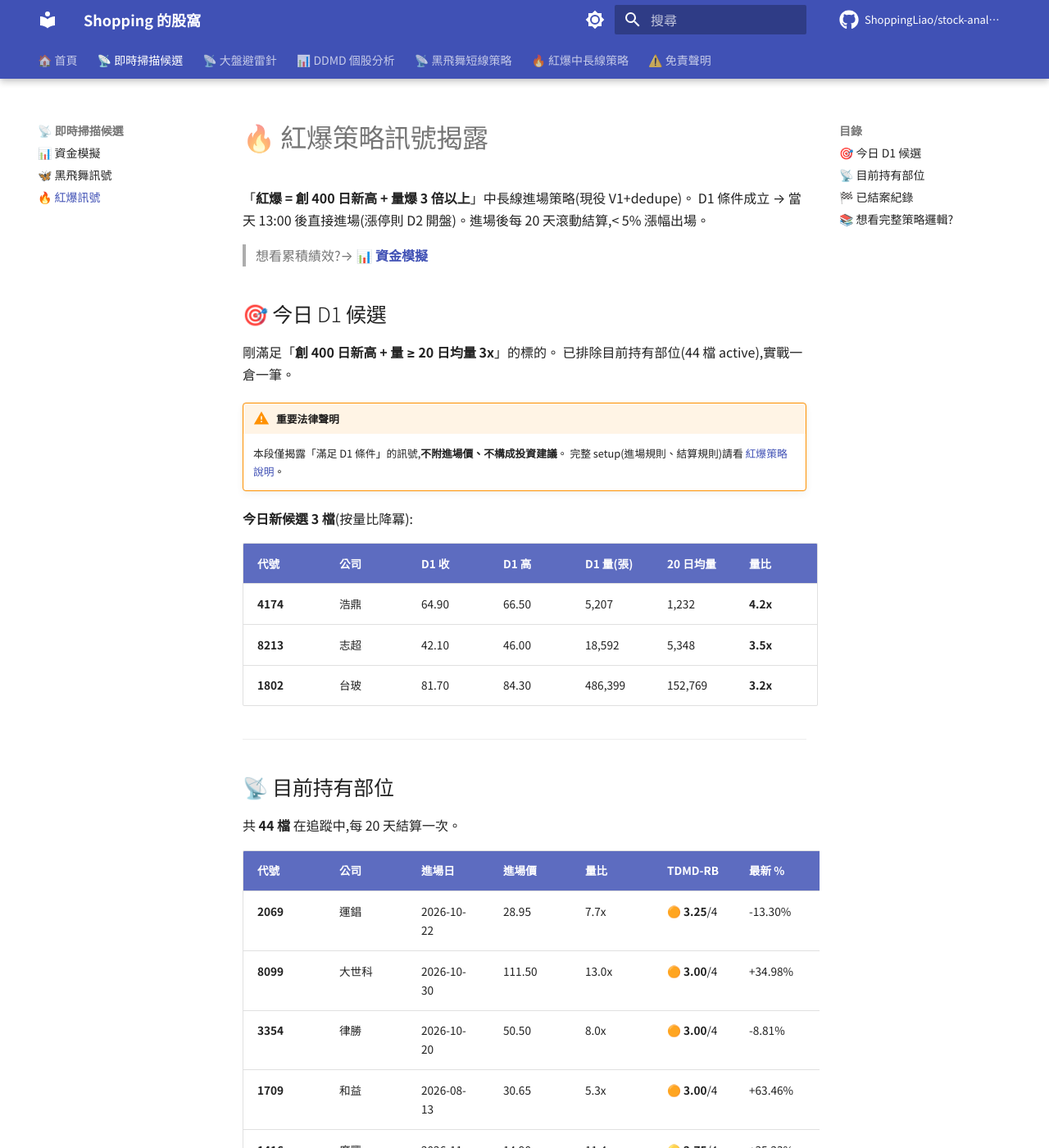
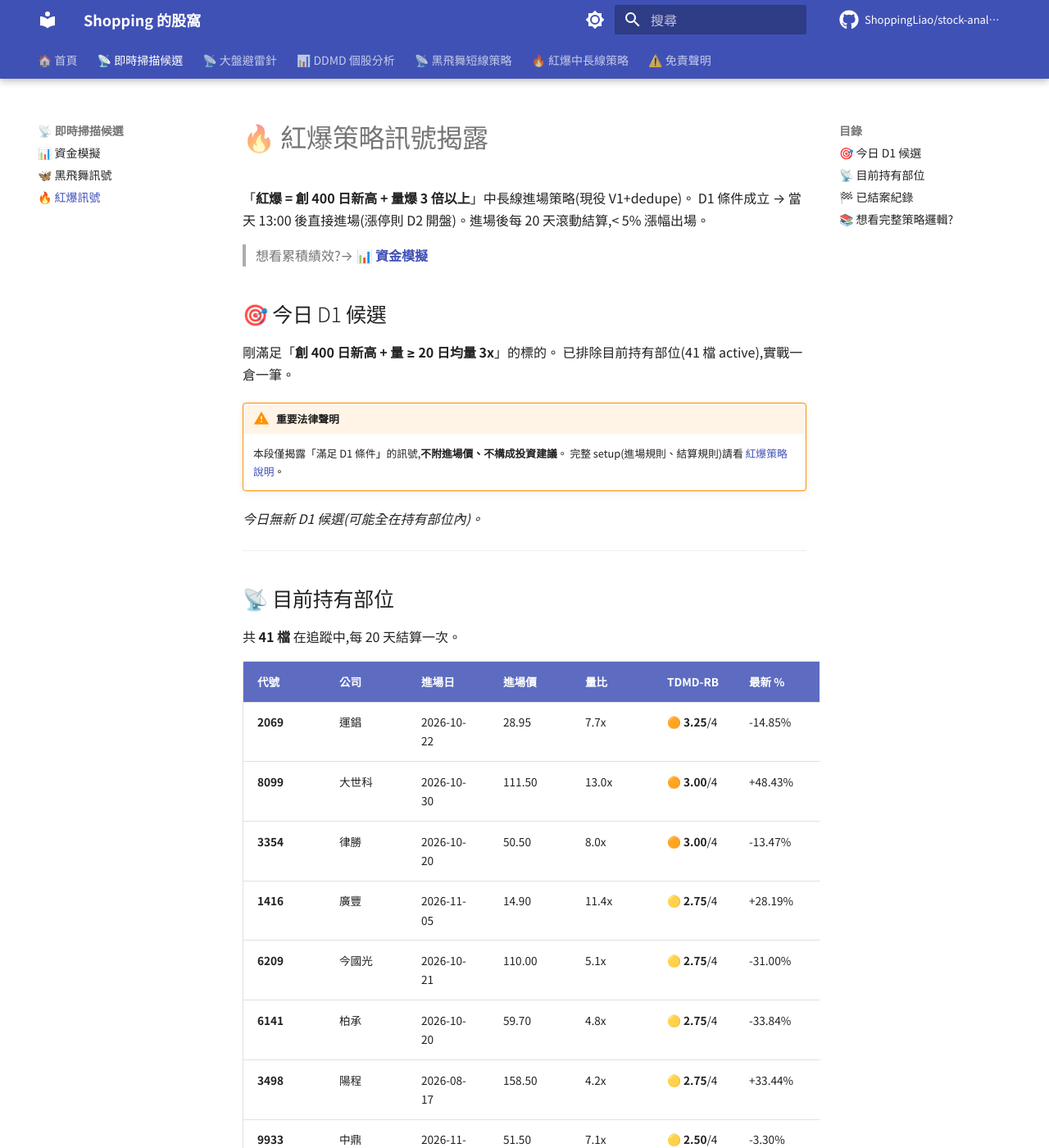
Before and after one commit to ShoppingLiao/stock-analysis-public, an MkDocs documentation site: the page built from docs/signals_red_burst.md, in a window 1280 px wide and 1400 px high. Shown: the whole window at 82% size. Built offline with MkDocs 1.6.1 and Material for MkDocs 9.7.7, drawn with Linux system fonts in a browser that asks for light colours; comment, search, counter and statistics services are not loaded; some of the changed text lies outside the part shown.

Commit message:
docs(signals): update BB + RB + capital (2026-11-12)

```diff
--- a/docs/signals_red_burst.md
+++ b/docs/signals_red_burst.md
@@ -8,72 +8,63 @@ D1 條件成立 → 當天 13:00 後直接進場(漲停則 D2 開盤)。進場
 ## 🎯 今日 D1 候選
 
 剛滿足「**創 400 日新高 + 量 ≥ 20 日均量 3x**」的標的。
-已排除目前持有部位(44 檔 active),實戰一倉一筆。
+已排除目前持有部位(41 檔 active),實戰一倉一筆。
 
 !!! warning "重要法律聲明"
     本段僅揭露「滿足 D1 條件」的訊號,**不附進場價、不構成投資建議**。
     完整 setup(進場規則、結算規則)請看 [紅爆策略說明](about/strategy_red_burst.md)。
 
-**今日新候選 3 檔**(按量比降冪):
-
-| 代號 | 公司 | D1 收 | D1 高 | D1 量(張) | 20 日均量 | 量比 |
-|------|------|-------|-------|-----------|-----------|------|
-| **4174** | 浩鼎 | 64.90 | 66.50 | 5,207 | 1,232 | **4.2x** |
-| **8213** | 志超 | 42.10 | 46.00 | 18,592 | 5,348 | **3.5x** |
-| **1802** | 台玻 | 81.70 | 84.30 | 486,399 | 152,769 | **3.2x** |
+*今日無新 D1 候選(可能全在持有部位內)。*
 
 ---
 
 ## 📡 目前持有部位
 
-共 **44 檔** 在追蹤中,每 20 天結算一次。
+共 **41 檔** 在追蹤中,每 20 天結算一次。
 
 | 代號 | 公司 | 進場日 | 進場價 | 量比 | TDMD-RB | 最新 % | MFE | MAE | review |
 |------|------|--------|--------|------|---------|--------|-----|-----|--------|
-| **2069** | 運錩 | 2026-10-22 | 28.95 | 7.7x | 🟠 **3.25**/4 | -13.30% | +3.45% | -21.93% | 0/10 |
-| **8099** | 大世科 | 2026-10-30 | 111.50 | 13.0x | 🟠 **3.00**/4 | +34.98% | +38.12% | -1.79% | 0/10 |
-| **3354** | 律勝 | 2026-10-20 | 50.50 | 8.0x | 🟠 **3.00**/4 | -8.81% | +9.90% | -29.60% | 0/10 |
-| **1709** | 和益 | 2026-08-13 | 30.65 | 5.3x | 🟠 **3.00**/4 | +63.46% | +116.31% | -3.75% | 2/10 |
-| **1416** | 廣豐 | 2026-11-05 | 14.90 | 11.4x | 🟡 **2.75**/4 | +35.23% | +35.23% | -9.40% | 0/10 |
-| **6209** | 今國光 | 2026-10-21 | 110.00 | 5.1x | 🟡 **2.75**/4 | -28.64% | +2.27% | -42.82% | 0/10 |
-| **6141** | 柏承 | 2026-10-20 | 59.70 | 4.8x | 🟡 **2.75**/4 | -30.99% | -0.50% | -38.94% | 0/10 |
-| **2603** | 長榮 | 2026-10-13 | 264.00 | 6.8x | 🟡 **2.75**/4 | -2.46% | +3.98% | -10.42% | 0/10 |
-| **3498** | 陽程 | 2026-08-17 | 158.50 | 4.2x | 🟡 **2.75**/4 | +32.18% | +74.76% | -3.15% | 2/10 |
-| **9933** | 中鼎 | 2026-11-11 | 51.50 | 7.1x | 🟡 **2.50**/4 | — | — | — | 0/10 |
-| **4526** | 東台 | 2026-10-29 | 51.50 | 8.3x | 🟡 **2.50**/4 | +11.46% | +25.24% | -5.34% | 0/10 |
-| **1815** | 富喬 | 2026-10-20 | 156.00 | 3.0x | 🟡 **2.50**/4 | -9.94% | +1.60% | -29.81% | 0/10 |
-| **6505** | 台塑化 | 2026-10-14 | 119.50 | 4.6x | 🟡 **2.50**/4 | -23.68% | +7.11% | -33.72% | 0/10 |
-| **4938** | 和碩 | 2026-10-13 | 102.50 | 8.4x | 🟡 **2.50**/4 | -6.15% | +11.22% | -14.15% | 0/10 |
-| **6672** | 騰輝電子-KY | 2026-10-01 | 405.50 | 3.0x | 🟡 **2.50**/4 | +29.47% | +66.95% | -0.37% | 1/10 |
-| **6214** | 精誠 | 2026-08-17 | 175.50 | 10.6x | 🟡 **2.50**/4 | +10.26% | +16.24% | -8.83% | 2/10 |
-| **6233** | 旺玖 | 2026-10-30 | 32.00 | 23.2x | 🟡 **2.25**/4 | +10.16% | +15.00% | -15.00% | 0/10 |
-| **2465** | 麗臺 | 2026-10-29 | 113.00 | 3.5x | 🟡 **2.25**/4 | +32.30% | +32.30% | -9.73% | 0/10 |
-| **6277** | 宏正 | 2026-10-22 | 100.50 | 6.1x | 🟡 **2.25**/4 | -28.36% | +2.99% | -30.05% | 0/10 |
+| **2069** | 運錩 | 2026-10-22 | 28.95 | 7.7x | 🟠 **3.25**/4 | -14.85% | +3.45% | -21.93% | 0/10 |
+| **8099** | 大世科 | 2026-10-30 | 111.50 | 13.0x | 🟠 **3.00**/4 | +48.43% | +48.43% | -1.79% | 0/10 |
+| **3354** | 律勝 | 2026-10-20 | 50.50 | 8.0x | 🟠 **3.00**/4 | -13.47% | +9.90% | -29.60% | 0/10 |
+| **1416** | 廣豐 | 2026-11-05 | 14.90 | 11.4x | 🟡 **2.75**/4 | +28.19% | +41.61% | -9.40% | 0/10 |
+| **6209** | 今國光 | 2026-10-21 | 110.00 | 5.1x | 🟡 **2.75**/4 | -31.00% | +2.27% | -42.82% | 0/10 |
+| **6141** | 柏承 | 2026-10-20 | 59.70 | 4.8x | 🟡 **2.75**/4 | -33.84% | -0.50% | -38.94% | 0/10 |
+| **3498** | 陽程 | 2026-08-17 | 158.50 | 4.2x | 🟡 **2.75**/4 | +33.44% | +74.76% | -3.15% | 2/10 |
+| **9933** | 中鼎 | 2026-11-11 | 51.50 | 7.1x | 🟡 **2.50**/4 | -3.30% | +1.55% | -4.76% | 0/10 |
+| **4526** | 東台 | 2026-10-29 | 51.50 | 8.3x | 🟡 **2.50**/4 | +10.68% | +25.24% | -5.34% | 0/10 |
+| **1815** | 富喬 | 2026-10-20 | 156.00 | 3.0x | 🟡 **2.50**/4 | -12.18% | +1.60% | -29.81% | 0/10 |
+| **6505** | 台塑化 | 2026-10-14 | 119.50 | 4.6x | 🟡 **2.50**/4 | -24.52% | +7.11% | -33.72% | 0/10 |
+| **6672** | 騰輝電子-KY | 2026-10-01 | 405.50 | 3.0x | 🟡 **2.50**/4 | +22.56% | +66.95% | -0.37% | 1/10 |
+| **6214** | 精誠 | 2026-08-17 | 175.50 | 10.6x | 🟡 **2.50**/4 | +7.98% | +16.24% | -8.83% | 2/10 |
+| **6233** | 旺玖 | 2026-10-30 | 32.00 | 23.2x | 🟡 **2.25**/4 | +2.50% | +16.41% | -15.00% | 0/10 |
+| **2465** | 麗臺 | 2026-10-29 | 113.00 | 3.5x | 🟡 **2.25**/4 | +45.13% | +45.13% | -9.73% | 0/10 |
+| **6277** | 宏正 | 2026-10-22 | 100.50 | 6.1x | 🟡 **2.25**/4 | -29.85% | +2.99% | -30.05% | 0/10 |
 | **1434** | 福懋 | 2026-10-14 | 20.70 | 5.7x | 🟡 **2.25**/4 | -15.94% | +0.48% | -18.84% | 0/10 |
-| **6834** | 天二科技 | 2026-10-14 | 162.50 | 3.4x | 🟡 **2.25**/4 | -35.69% | -2.46% | -48.62% | 0/10 |
-| **6278** | 台表科 | 2026-10-13 | 264.00 | 4.4x | 🟡 **2.25**/4 | -9.66% | +19.89% | -31.82% | 0/10 |
-| **9103** | 美德醫療-DR | 2026-10-13 | 7.02 | 22.6x | 🟡 **2.25**/4 | -26.50% | +0.00% | -32.05% | 0/10 |
-| **2466** | 冠西電 | 2026-10-01 | 128.50 | 3.4x | 🟡 **2.25**/4 | +208.95% | +212.84% | +1.56% | 1/10 |
-| **2305** | 全友 | 2026-09-15 | 45.60 | 3.3x | 🟡 **2.25**/4 | -6.80% | +63.82% | -13.16% | 1/10 |
-| **2618** | 長榮航 | 2026-11-05 | 45.10 | 4.0x | 🟡 **2.00**/4 | +5.54% | +5.76% | -6.87% | 0/10 |
-| **6697** | 東捷資訊 | 2026-11-03 | 57.60 | 17.8x | 🟡 **2.00**/4 | +18.92% | +20.83% | -10.94% | 0/10 |
-| **7704** | 明遠精密 | 2026-11-02 | 85.00 | 28.4x | 🟡 **2.00**/4 | -3.65% | +2.82% | -20.59% | 0/10 |
-| **1569** | 濱川 | 2026-10-28 | 99.00 | 3.7x | 🟡 **2.00**/4 | +5.56% | +5.56% | -26.77% | 0/10 |
-| **3287** | 廣寰科 | 2026-10-15 | 58.70 | 10.0x | 🟡 **2.00**/4 | +28.11% | +50.94% | -7.67% | 0/10 |
-| **6108** | 競國 | 2026-10-14 | 28.85 | 3.8x | 🟡 **2.00**/4 | +23.92% | +24.61% | -13.34% | 0/10 |
-| **3580** | 友威科 | 2026-10-13 | 115.00 | 5.7x | 🟡 **2.00**/4 | -25.22% | +10.00% | -32.26% | 0/10 |
-| **6456** | GIS-KY | 2026-09-30 | 92.00 | 9.3x | 🟡 **2.00**/4 | +0.65% | +23.37% | -18.04% | 1/10 |
-| **1560** | 中砂 | 2026-09-11 | 790.00 | 3.6x | 🟡 **2.00**/4 | -6.71% | +34.18% | -19.11% | 1/10 |
-| **4720** | 德淵 | 2026-10-22 | 30.95 | 3.1x | ⚪ **1.75**/4 | -10.82% | +14.22% | -15.35% | 0/10 |
-| **5013** | 強新 | 2026-10-22 | 49.40 | 3.6x | ⚪ **1.75**/4 | +38.87% | +51.82% | -8.50% | 0/10 |
-| **6269** | 台郡 | 2026-10-21 | 86.60 | 9.0x | ⚪ **1.75**/4 | -8.20% | +5.31% | -32.45% | 0/10 |
-| **6668** | 中揚光 | 2026-10-14 | 64.80 | 3.6x | ⚪ **1.75**/4 | -26.39% | +5.40% | -34.72% | 0/10 |
-| **2033** | 佳大 | 2026-08-28 | 25.65 | 3.6x | ⚪ **1.75**/4 | +190.84% | +213.06% | -8.77% | 2/10 |
-| **4903** | 聯光通 | 2026-10-14 | 53.90 | 4.5x | ⚪ **1.50**/4 | -5.75% | +10.02% | -18.18% | 0/10 |
-| **6933** | AMAX-KY | 2026-09-18 | 342.00 | 3.0x | ⚪ **1.50**/4 | +5.26% | +34.65% | -9.50% | 1/10 |
-| **8227** | 巨有科技 | 2026-09-14 | 241.00 | 11.9x | ⚪ **1.50**/4 | -2.90% | +59.54% | -27.59% | 1/10 |
-| **5465** | 富驊 | 2026-10-22 | 41.80 | 3.8x | ⚪ **1.25**/4 | -25.72% | +2.03% | -25.72% | 0/10 |
-| **4566** | 時碩工業 | 2026-10-19 | 80.20 | 3.6x | ⚪ **1.25**/4 | -4.99% | +12.97% | -15.46% | 0/10 |
+| **6834** | 天二科技 | 2026-10-14 | 162.50 | 3.4x | 🟡 **2.25**/4 | -37.85% | -2.46% | -48.62% | 0/10 |
+| **2466** | 冠西電 | 2026-10-01 | 128.50 | 3.4x | 🟡 **2.25**/4 | +239.69% | +239.69% | +1.56% | 1/10 |
+| **2305** | 全友 | 2026-09-15 | 45.60 | 3.3x | 🟡 **2.25**/4 | -11.84% | +63.82% | -13.16% | 1/10 |
+| **1802** | 台玻 | 2026-11-12 | 81.70 | 3.2x | 🟡 **2.00**/4 | — | — | — | 0/10 |
+| **4174** | 浩鼎 | 2026-11-12 | 64.90 | 4.2x | 🟡 **2.00**/4 | — | — | — | 0/10 |
+| **2618** | 長榮航 | 2026-11-05 | 45.10 | 4.0x | 🟡 **2.00**/4 | +3.99% | +5.76% | -6.87% | 0/10 |
+| **6697** | 東捷資訊 | 2026-11-03 | 57.60 | 17.8x | 🟡 **2.00**/4 | +27.26% | +30.73% | -10.94% | 0/10 |
+| **7704** | 明遠精密 | 2026-11-02 | 85.00 | 28.4x | 🟡 **2.00**/4 | -9.65% | +2.82% | -20.59% | 0/10 |
+| **1569** | 濱川 | 2026-10-28 | 99.00 | 3.7x | 🟡 **2.00**/4 | +3.54% | +10.10% | -26.77% | 0/10 |
+| **3287** | 廣寰科 | 2026-10-15 | 58.70 | 10.0x | 🟡 **2.00**/4 | +16.01% | +50.94% | -7.67% | 0/10 |
+| **6108** | 競國 | 2026-10-14 | 28.85 | 3.8x | 🟡 **2.00**/4 | +36.22% | +36.22% | -13.34% | 0/10 |
+| **6456** | GIS-KY | 2026-09-30 | 92.00 | 9.3x | 🟡 **2.00**/4 | +10.33% | +23.37% | -18.04% | 1/10 |
+| **1560** | 中砂 | 2026-09-11 | 790.00 | 3.6x | 🟡 **2.00**/4 | -11.27% | +34.18% | -19.11% | 1/10 |
+| **4720** | 德淵 | 2026-10-22 | 30.95 | 3.1x | ⚪ **1.75**/4 | -5.98% | +14.22% | -15.35% | 0/10 |
+| **5013** | 強新 | 2026-10-22 | 49.40 | 3.6x | ⚪ **1.75**/4 | +27.53% | +51.82% | -8.50% | 0/10 |
+| **6269** | 台郡 | 2026-10-21 | 86.60 | 9.0x | ⚪ **1.75**/4 | -11.66% | +5.31% | -32.45% | 0/10 |
+| **6668** | 中揚光 | 2026-10-14 | 64.80 | 3.6x | ⚪ **1.75**/4 | -27.16% | +5.40% | -34.72% | 0/10 |
+| **2033** | 佳大 | 2026-08-28 | 25.65 | 3.6x | ⚪ **1.75**/4 | +188.50% | +219.30% | -8.77% | 2/10 |
+| **8213** | 志超 | 2026-11-12 | 42.10 | 3.5x | ⚪ **1.50**/4 | — | — | — | 0/10 |
+| **4903** | 聯光通 | 2026-10-14 | 53.90 | 4.5x | ⚪ **1.50**/4 | -10.95% | +10.02% | -18.18% | 0/10 |
+| **6933** | AMAX-KY | 2026-09-18 | 342.00 | 3.0x | ⚪ **1.50**/4 | -5.26% | +34.65% | -9.50% | 1/10 |
+| **8227** | 巨有科技 | 2026-09-14 | 241.00 | 11.9x | ⚪ **1.50**/4 | -8.51% | +59.54% | -27.59% | 1/10 |
+| **5465** | 富驊 | 2026-10-22 | 41.80 | 3.8x | ⚪ **1.25**/4 | -23.09% | +2.03% | -25.72% | 0/10 |
+| **4566** | 時碩工業 | 2026-10-19 | 80.20 | 3.6x | ⚪ **1.25**/4 | -5.24% | +12.97% | -15.46% | 0/10 |
 
 > TDMD-RB:🔴 主力(4)/🟠 中倉(3)/🟡 試單(2)/⚪ 觀察(<2)。T=突破力道+多頭陡峭、D=量爆強度、M=籌碼三條合一、Dr=LLM 題材。
 
@@ -81,10 +72,16 @@ D1 條件成立 → 當天 13:00 後直接進場(漲停則 D2 開盤)。進場
 
 ## 🏁 已結案紀錄
 
-共 **291 筆** 已結案,勝率 **29.6%**,平均報酬 **-3.45%**
+共 **297 筆** 已結案,勝率 **29.3%**,平均報酬 **-3.43%**
 
 | 代號 | 公司 | 進場日 | 出場日 | 進場價 | 出場價 | 報酬 | 出場原因 |
 |------|------|--------|--------|--------|--------|------|---------|
+| 9103 | 美德醫療-DR | 2026-10-13 | 2026-11-12 | 7.02 | 5.04 | -28.21% | 20 天結算 漲幅 -28.21% < 5% |
+| 3580 | 友威科 | 2026-10-13 | 2026-11-12 | 115.00 | 83.40 | -27.48% | 20 天結算 漲幅 -27.48% < 5% |
+| 2603 | 長榮 | 2026-10-13 | 2026-11-12 | 264.00 | 251.50 | -4.73% | 20 天結算 漲幅 -4.73% < 5% |
+| 1709 | 和益 | 2026-08-13 | 2026-11-12 | 30.65 | 52.10 | **+69.98%** | 60 天結算 漲幅 -13.02% < 5% |
+| 4938 | 和碩 | 2026-10-13 | 2026-11-12 | 102.50 | 92.20 | -10.05% | 20 天結算 漲幅 -10.05% < 5% |
+| 6278 | 台表科 | 2026-10-13 | 2026-11-12 | 264.00 | 230.00 | -12.88% | 20 天結算 漲幅 -12.88% < 5% |
 | 4167 | 松瑞藥 | 2026-10-12 | 2026-11-11 | 21.65 | 19.25 | -11.09% | 20 天結算 漲幅 -11.09% < 5% |
 | 3265 | 台星科 | 2026-10-12 | 2026-11-11 | 262.00 | 166.00 | -36.64% | 20 天結算 漲幅 -36.64% < 5% |
 | 1312 | 國喬 | 2026-10-12 | 2026-11-11 | 16.05 | 12.55 | -21.81% | 20 天結算 漲幅 -21.81% < 5% |
@@ -99,12 +96,6 @@ D1 條件成立 → 當天 13:00 後直接進場(漲停則 D2 開盤)。進場
 | 3094 | 聯傑 | 2026-09-04 | 2026-11-06 | 46.50 | 40.35 | -13.23% | 40 天結算 漲幅 -41.69% < 5% |
 | 9933 | 中鼎 | 2026-10-05 | 2026-11-05 | 48.75 | 45.40 | -6.87% | 20 天結算 漲幅 -6.87% < 5% |
 | 2221 | 大甲 | 2026-09-02 | 2026-11-04 | 83.20 | 141.00 | **+69.47%** | 40 天結算 漲幅 -25.00% < 5% |
-| 2340 | 台亞 | 2026-10-02 | 2026-11-04 | 45.75 | 39.10 | -14.54% | 20 天結算 漲幅 -14.54% < 5% |
-| 2020 | 美亞 | 2026-10-01 | 2026-11-03 | 26.20 | 22.75 | -13.17% | 20 天結算 漲幅 -13.17% < 5% |
-| 6532 | 瑞耘 | 2026-10-01 | 2026-11-03 | 122.50 | 109.00 | -11.02% | 20 天結算 漲幅 -11.02% < 5% |
-| 6133 | 金橋 | 2026-09-30 | 2026-11-02 | 29.60 | 24.10 | -18.58% | 20 天結算 漲幅 -18.58% < 5% |
-| 6226 | 光鼎 | 2026-08-31 | 2026-11-02 | 31.60 | 37.80 | **+19.62%** | 40 天結算 漲幅 -16.19% < 5% |
-| 2887 | 台新新光金 | 2026-08-31 | 2026-11-02 | 38.55 | 41.70 | **+8.17%** | 40 天結算 漲幅 -0.60% < 5% |
 
 *僅顯示最近 20 筆,完整紀錄會累積在內部 journal。*
 
```
Also changed, not shown: docs/signals_capital.md (+15 -15 lines).
